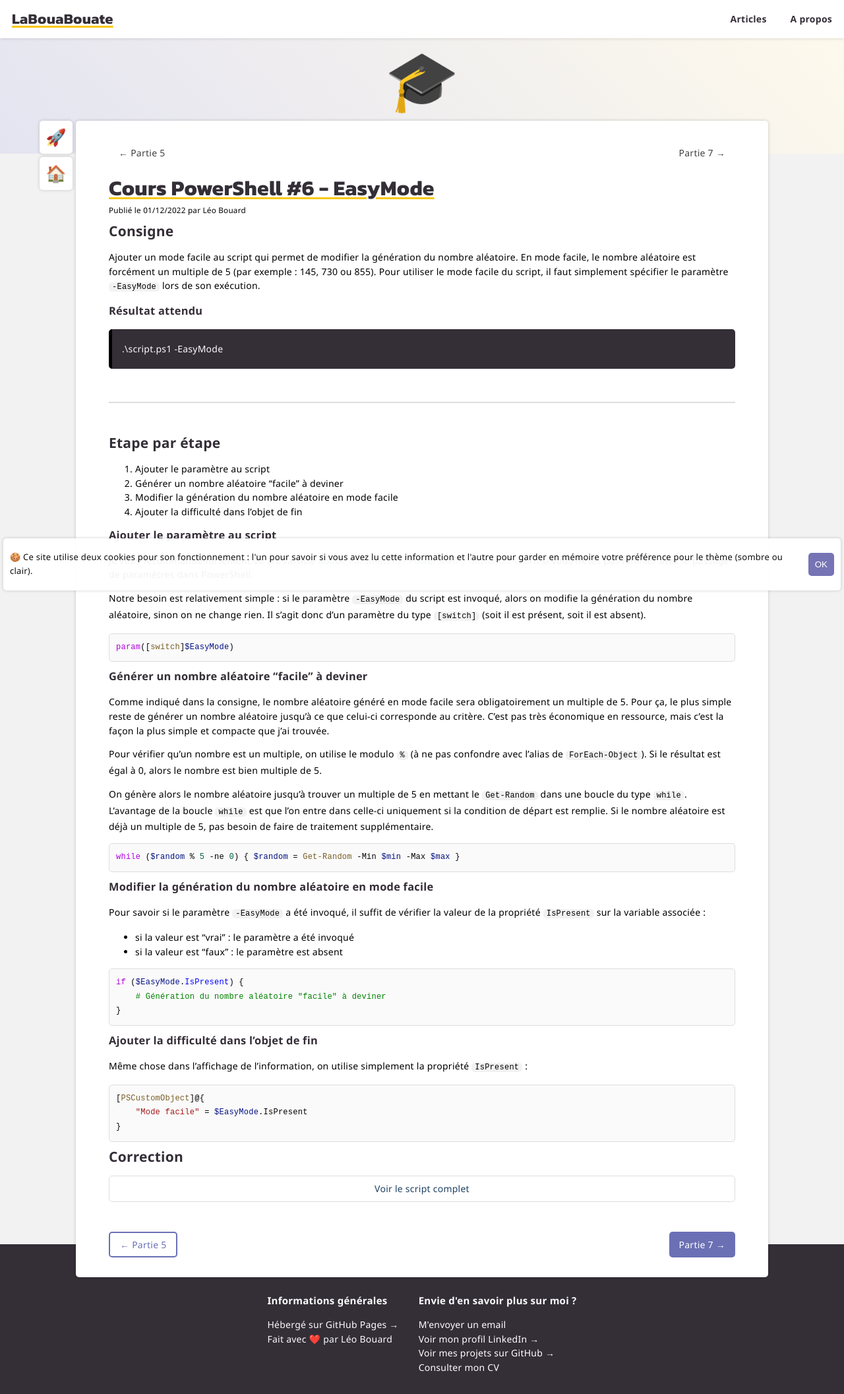
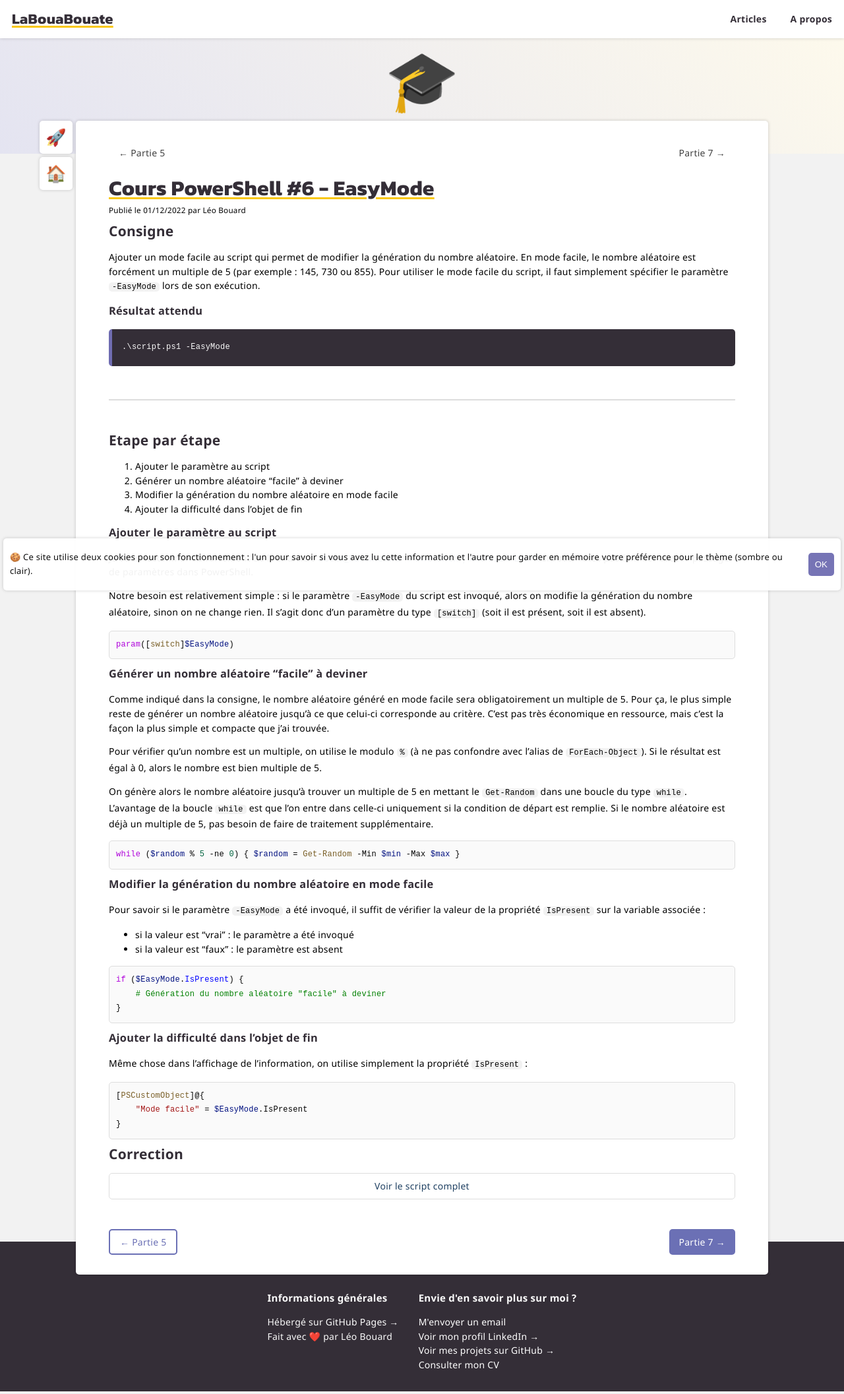
Before and after one commit to leobouard/leobouard.github.io, a Jekyll site: the page built from _posts/2022-12-01-cours-pratique-powershell-006.md, in a window 1280 px wide. Shown: the whole page at 66% size. Built offline with Jekyll 4.4.1, drawn with Linux system fonts in a browser that asks for light colours; some web fonts are replaced.

Commit message:
Correction box-shadow & modification blocquotes

```diff
--- a/assets/css/style.scss
+++ b/assets/css/style.scss
@@ -128,14 +128,14 @@ main {
 
     blockquote {
         background-color: #342E37;
-        border-left: 5px solid #000;
+        border-left: 5px solid #6f6cb1;
         border-radius: 5px;
         color: #fafafa;
         margin-inline: 0;
         padding: 5px 15px;
     }
 
-    pre, code {
+    pre, code, blockquote {
         font-family: 'Martian Mono', monospace;
         font-size: 12px;
     }
```
